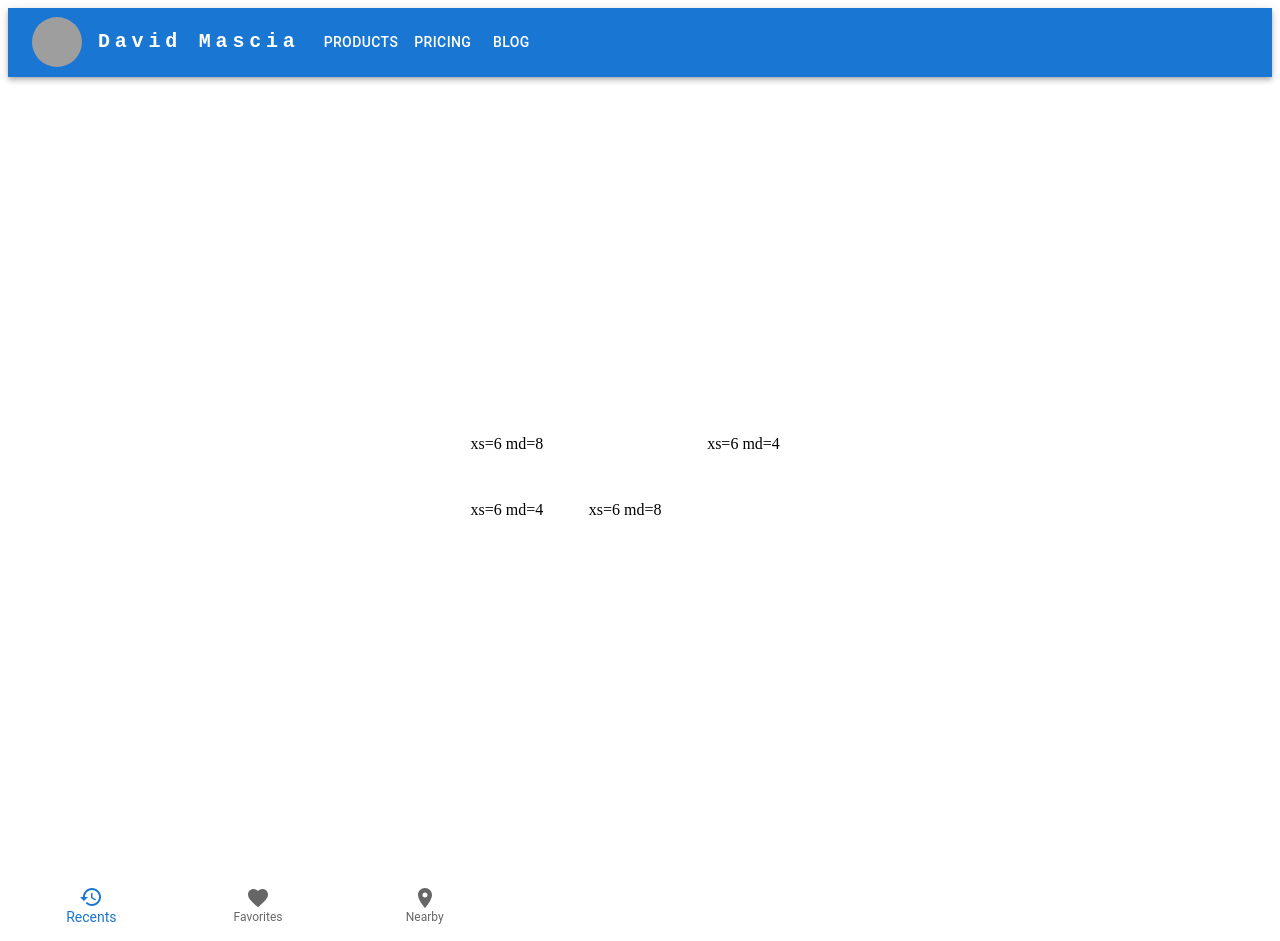
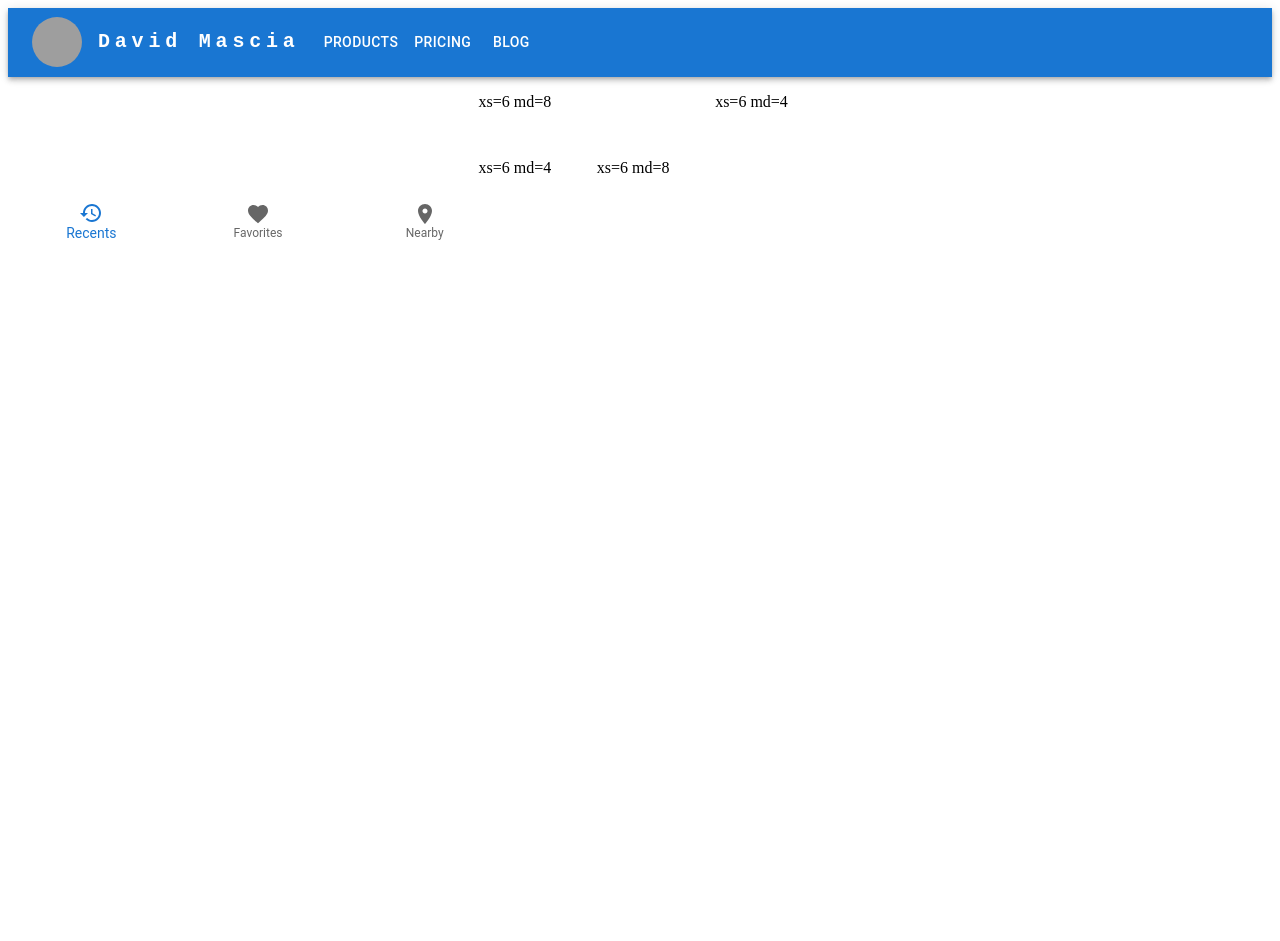
Before and after one commit to dmascia/davidmascia.com, a Next.js app: page / in a window 1280 px wide. After the commit the page ends 800 px from the top, so only its background shows below. Built offline with nearby package versions, Linux system fonts and the light colour scheme; grey boxes are pictures that could not be loaded; what @mui/material-nextjs would draw is missing.

Commit message:
Mon, Jan 13, 2025, 12:04 PM -05:00

```diff
--- a/src/app/page.tsx
+++ b/src/app/page.tsx
@@ -16,12 +16,7 @@ export default function Home() {
     <>
       <Layout>
         <>
-          <Box
-            display="flex"
-            justifyContent="center"
-            alignItems="center"
-            minHeight="100vh"
-          >
+          <Box display="flex" justifyContent="center" minWidth="100vw">
             <Grid container spacing={2}>
               <Grid size={{ xs: 6, md: 8 }}>
                 <p>xs=6 md=8</p>
```
